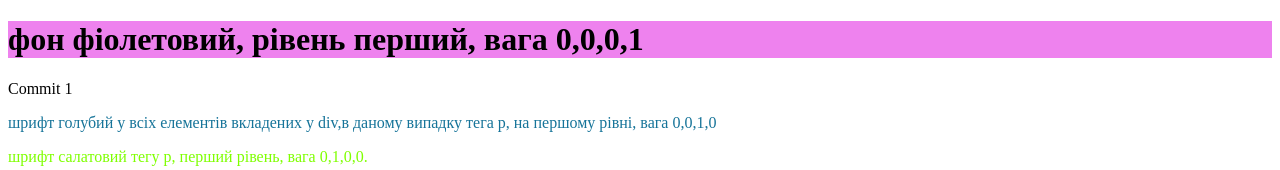
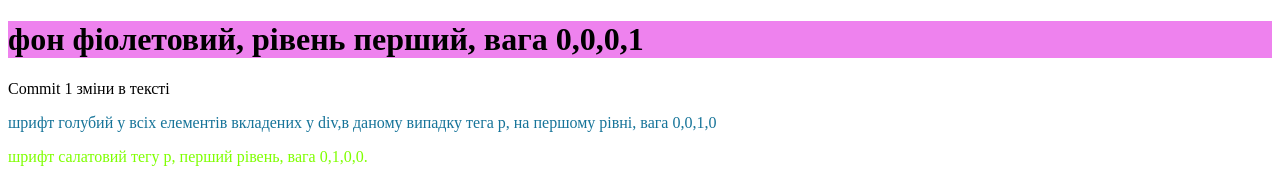
Before and after one commit to KaterynaFastovets/F1, a plain HTML site: page index.html in a window 1280 px wide. Shown: the top 170 px of the page. Drawn offline with Linux system fonts and the light colour scheme.

Commit message:
Added text

```diff
--- a/index.html
+++ b/index.html
@@ -15,7 +15,7 @@
     <div>
         <h1>фон фіолетовий, рівень перший, вага 0,0,0,1</h1>
     </div>
-    <p>Commit 1</p>
+    <p>Commit 1 зміни в тексті</p>
 
     <!-- клас  -->
     <div class="main-content">
```
